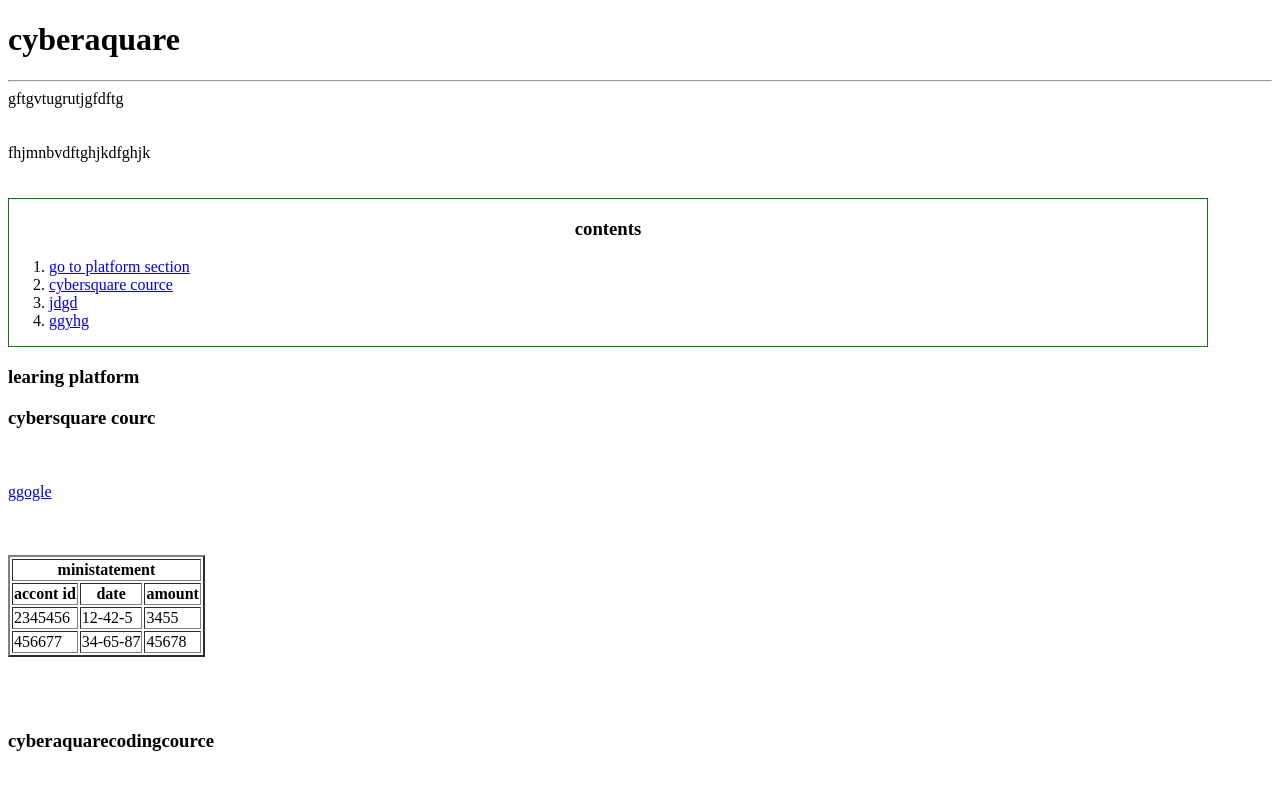
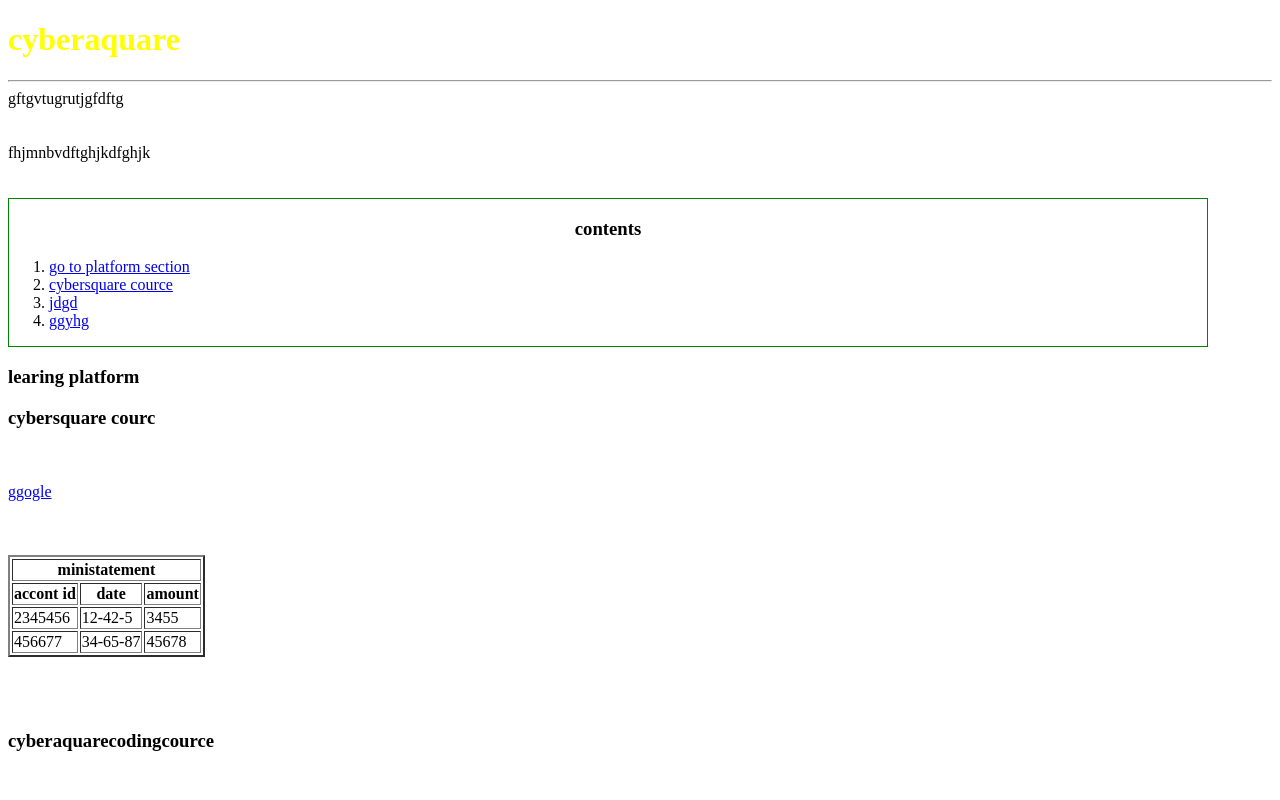
Before and after one commit to ramseenasinu/html-file, a plain HTML site: page html totorial/index.html in a window 1280 px wide. Shown: the top 800 px of the page. Drawn offline with Linux system fonts and the light colour scheme.

Commit message:
h color is updated

```diff
--- a/html totorial/index.html
+++ b/html totorial/index.html
@@ -7,7 +7,7 @@
     <title>Document</title>
 </head>
 <body>
-    <h1>cyberaquare</h1>
+    <h1 style="color:yellow ;">cyberaquare</h1>
     <hr>gftgvtugrutjgfdftg
     <br><br><br>
     <div style="float:left;width:1200px">
```
